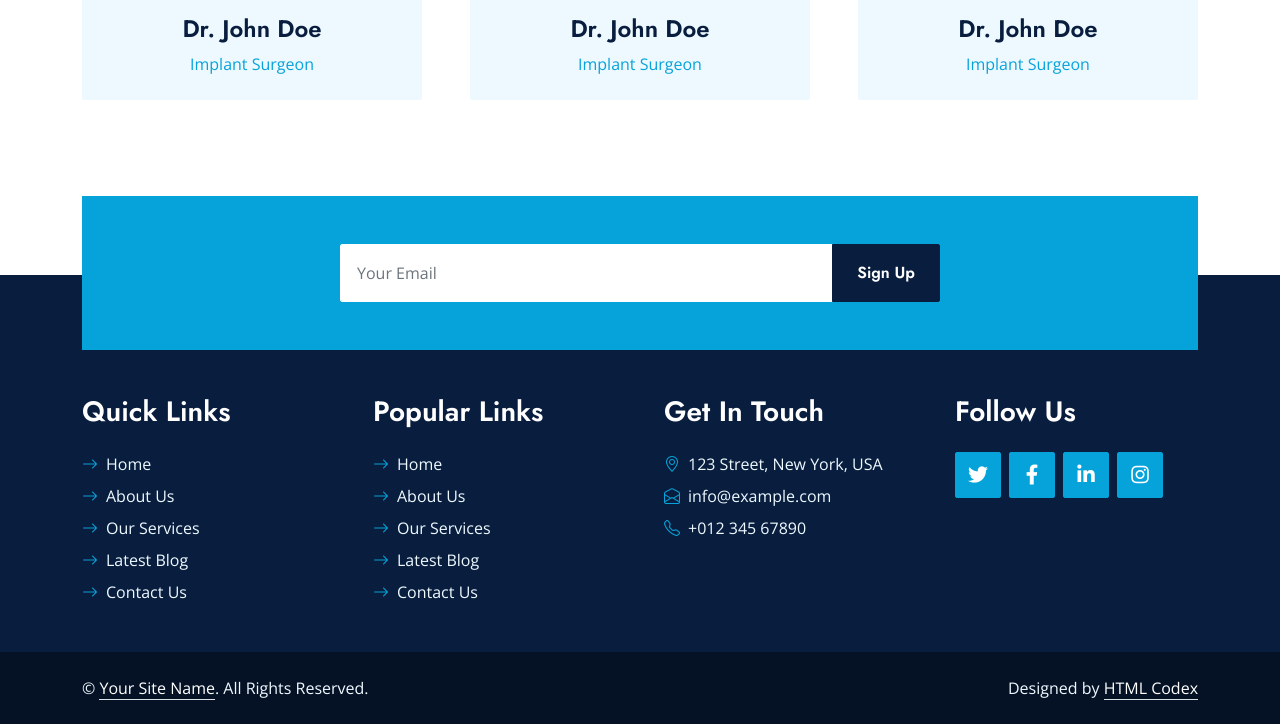
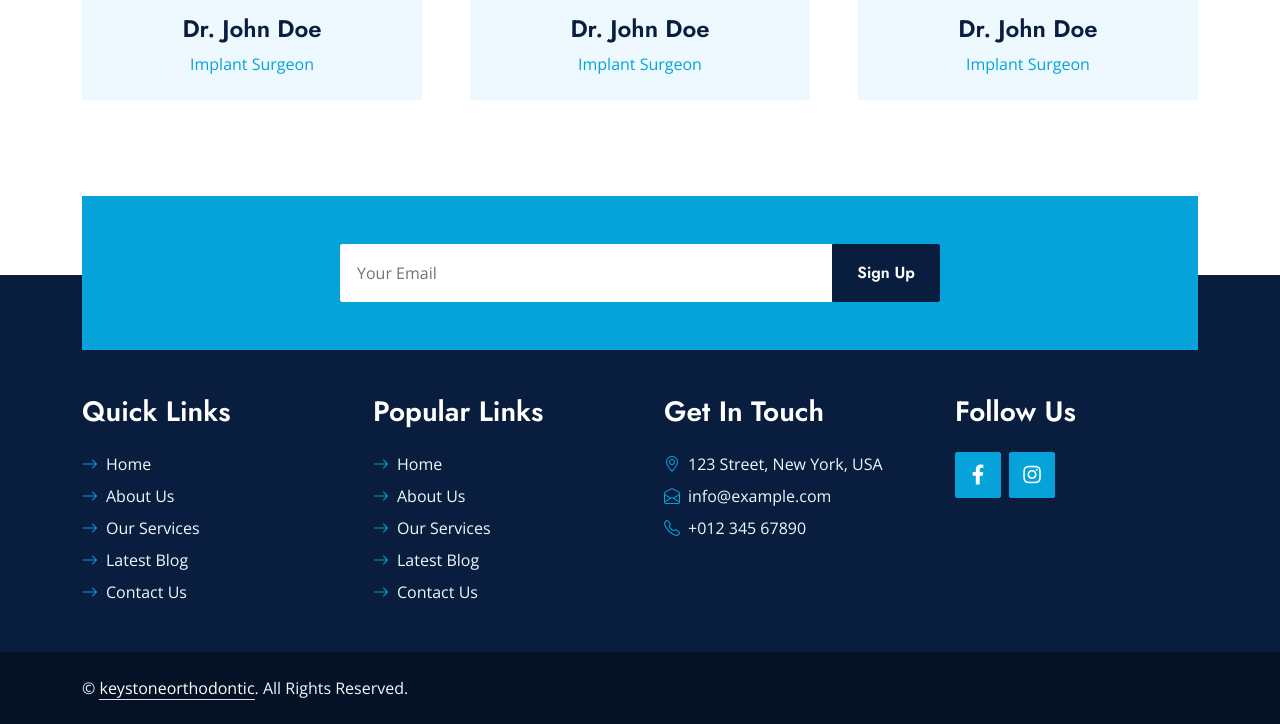
Before and after one commit to keystoneorthodontic/keystoneorthodontic.github.io, a plain HTML site: page index.html in a window 1280 px wide. Shown: the part 5933-6657 px from the top of the page. Drawn offline with nearby package versions, Linux system fonts and the light colour scheme.

Commit message:
Add files via upload

```diff
--- a/index.html
+++ b/index.html
@@ -647,10 +647,10 @@
                 <div class="col-lg-3 col-md-6">
                     <h3 class="text-white mb-4">Follow Us</h3>
                     <div class="d-flex">
-                        <a class="btn btn-lg btn-primary btn-lg-square rounded me-2" href="#"><i class="fab fa-twitter fw-normal"></i></a>
+                         <!-- <a class="btn btn-lg btn-primary btn-lg-square rounded me-2" href="#"><i class="fab fa-twitter fw-normal"></i></a>-->
                         <a class="btn btn-lg btn-primary btn-lg-square rounded me-2" href="#"><i class="fab fa-facebook-f fw-normal"></i></a>
-                        <a class="btn btn-lg btn-primary btn-lg-square rounded me-2" href="#"><i class="fab fa-linkedin-in fw-normal"></i></a>
-                        <a class="btn btn-lg btn-primary btn-lg-square rounded" href="#"><i class="fab fa-instagram fw-normal"></i></a>
+                         <!-- <a class="btn btn-lg btn-primary btn-lg-square rounded me-2" href="#"><i class="fab fa-linkedin-in fw-normal"></i></a>-->
+                        <a class="btn btn-lg btn-primary btn-lg-square rounded" href="https://www.instagram.com/keystone_orthodontic_studio"><i class="fab fa-instagram fw-normal"></i></a>
                     </div>
                 </div>
             </div>
@@ -660,10 +660,10 @@
         <div class="container">
             <div class="row g-0">
                 <div class="col-md-6 text-center text-md-start">
-                    <p class="mb-md-0">&copy; <a class="text-white border-bottom" href="#">Your Site Name</a>. All Rights Reserved.</p>
+                    <p class="mb-md-0">&copy; <a class="text-white border-bottom" href="https://keystoneorthodontic.github.io">keystoneorthodontic</a>. All Rights Reserved.</p>
                 </div>
                 <div class="col-md-6 text-center text-md-end">
-                    <p class="mb-0">Designed by <a class="text-white border-bottom" href="https://htmlcodex.com">HTML Codex</a></p>
+                    <!-- <p class="mb-0">Designed by <a class="text-white border-bottom" href="https://htmlcodex.com">HTML Codex</a></p>-->
                 </div>
             </div>
         </div>
```
